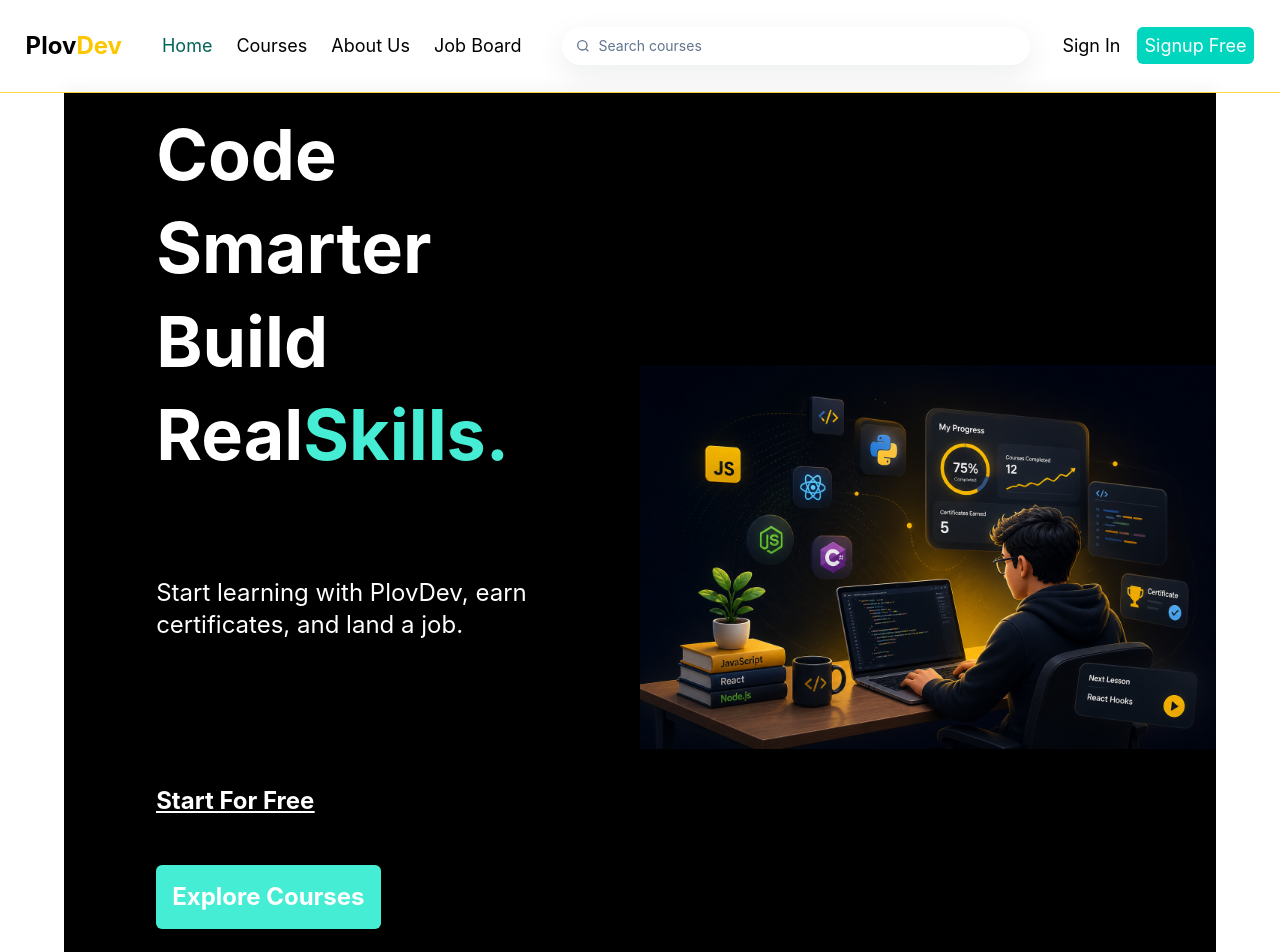
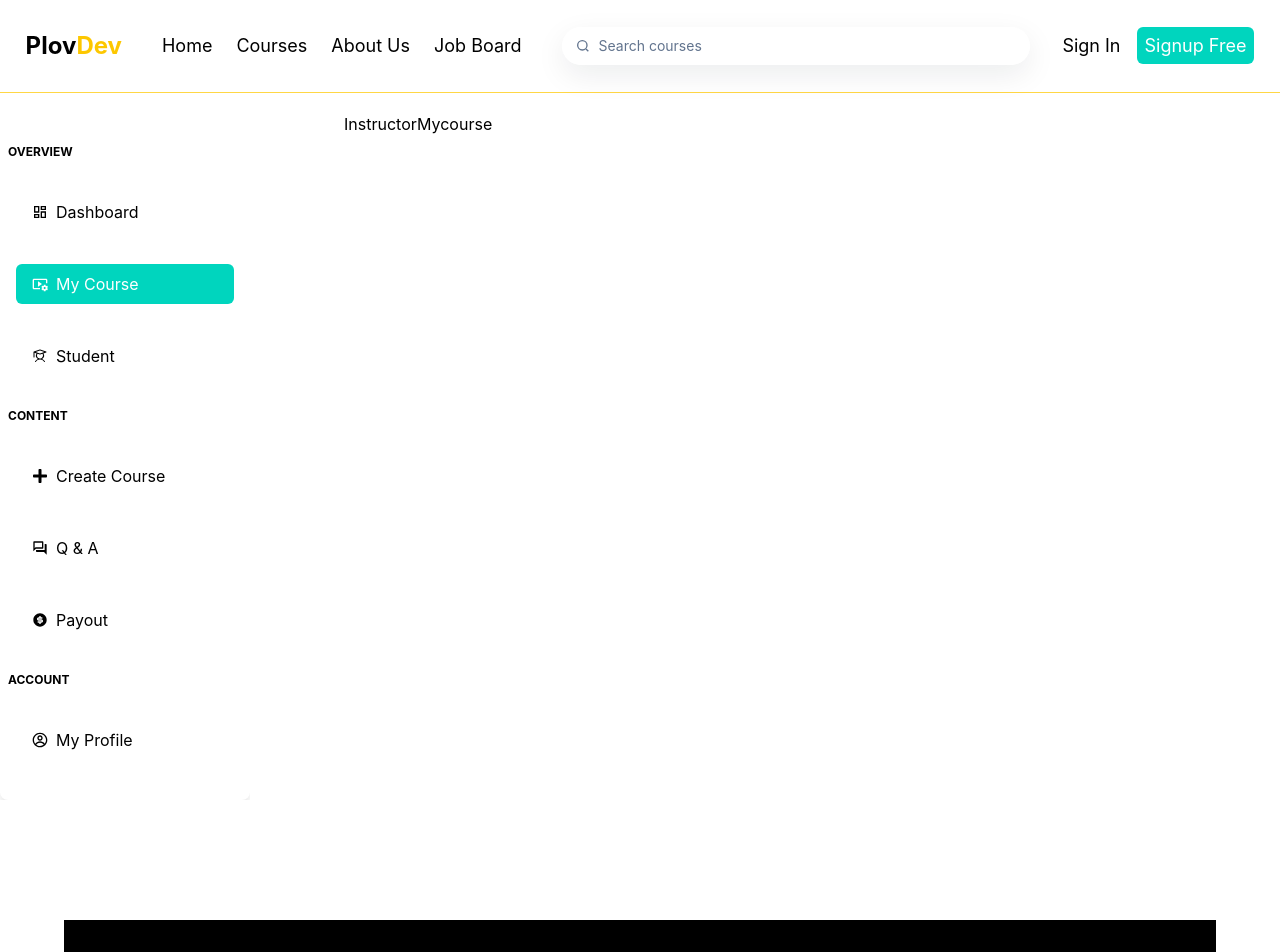
Before and after one commit to UdomHorn/PlovDevTestingAPI, a React (Vite) app in the folder Frontend/: page /instructor/my-course in a window 1280 px wide. Before the commit this address led to /. Shown: the top 952 px of the page. Built offline with nearby package versions, Linux system fonts and the light colour scheme; no server answers.

Commit message:
add verticle side bar and fix instructor route

```diff
--- a/Frontend/src/App.jsx
+++ b/Frontend/src/App.jsx
@@ -30,6 +30,8 @@ import InprocessPage from './pages/mylearning/InprocessPage'
 import CompletePage from './pages/mylearning/CompletePage'
 import FavoritePage from './pages/mylearning/FavoritePage'
 import CertifiatePage from './pages/mylearning/CertifiatePage'
+import InstructorQnA from './pages/instructor/InstructorQnA'
+import InstructorMycourse from './pages/instructor/InstructorMycourse'
 
 const DashboardLayout = ({ type }) => {
   const Sidebar = type === 'admin' ? SidebarAdmin : SidebarUser
@@ -111,6 +113,8 @@ function App() {
             <Route path="/instructor" element={<DashboardLayout type="instructor" />}>
               <Route index element={<Navigate to="dashboard" replace />} />
               <Route path="dashboard" element={<InstructorDashboard />} />
+              <Route path="my-course" element={<InstructorMycourse />} />
+              <Route path="q&a" element={<InstructorQnA />} />
               <Route path="create-course" element={<InstructorCreateCoursePage />} />
               <Route path="students" element={<InstructorStudentPage />} />
               <Route path="payout" element={<InstructorPayoutPage />} />
--- a/Frontend/src/layout/SidebarAdmin.jsx
+++ b/Frontend/src/layout/SidebarAdmin.jsx
@@ -9,36 +9,41 @@ import { IoSettingsOutline } from "react-icons/io5";
 import { FaUserGroup } from "react-icons/fa6";
 import { LuLogOut } from "react-icons/lu";
 
+const navLinkClass = ({ isActive }) =>
+  `gap-2 duration-200 flex items-center pointer rounded-md px-4 py-2 ${
+    isActive ? 'bg-teal-400 text-white hover:text-white' : 'hover:text-teal-500'
+  }`
+
 const SidebarAdmin = () => {
   return (
-    <nav className='h-screen fixed top-0 left-0 z-100  w-[250px] bg-white
+    <nav className='z-100 bg-white max-lg:w-full max-lg:overflow-x-auto lg:h-screen lg:fixed lg:top-0 lg:left-0 lg:w-[250px] lg:overflow-hidden
      '>
-      <ul className='mt-28 h-full rounded-lg shadow-lg '>
+      <ul className='mt-28 rounded-lg shadow-lg max-lg:flex max-lg:w-max max-lg:h-auto lg:h-[calc(100vh-7rem)] lg:block lg:overflow-y-auto lg:pb-4 lg:[-ms-overflow-style:none] lg:[scrollbar-width:none] lg:[&::-webkit-scrollbar]:hidden '>
 
-        <div className='mx-2 py-8  font-bold text-xs text-black'> OVERVIEW </div>
+        <div className='mx-2  mt-8 mb-4 font-bold text-xs text-black max-lg:hidden'> OVERVIEW </div>
 
-        <li className='p-4' ><NavLink to="/admin/dashboard" className='hover:text-teal-500 gap-2 duration-200 flex items-center pointer'>
+        <li className='p-4' ><NavLink to="/admin/dashboard" className={navLinkClass}>
           <MdOutlineDashboard /> Dashboard
         </NavLink> </li>
 
-        <li className='p-4'><NavLink to="/admin/courses" className='hover:text-teal-500 gap-2 duration-200 flex items-center pointer'><MdOutlineVideoSettings /> Courses </NavLink></li>
+        <li className='p-4'><NavLink to="/admin/courses" className={navLinkClass}><MdOutlineVideoSettings /> Courses </NavLink></li>
 
-        <li className='p-4'><NavLink to="/admin/users" className='hover:text-teal-500 gap-2 duration-200 flex items-center pointer'><FaUserGroup /> Users </NavLink> </li>
+        <li className='p-4'><NavLink to="/admin/users" className={navLinkClass}><FaUserGroup /> Users </NavLink> </li>
 
-        <li className='p-4'><NavLink to="/admin/payment" className='hover:text-teal-500 gap-2 duration-200 flex items-center pointer'><MdOutlinePayment /> Payment</NavLink> </li>
+        <li className='p-4'><NavLink to="/admin/payment" className={navLinkClass}><MdOutlinePayment /> Payment</NavLink> </li>
 
-        <li className='p-4'><NavLink to="/admin/payout" className='hover:text-teal-500 gap-2 duration-200 flex items-center pointer0'><RiMoneyDollarCircleFill /> Payout</NavLink> </li>
+        <li className='p-4'><NavLink to="/admin/payout" className={navLinkClass}><RiMoneyDollarCircleFill /> Payout</NavLink> </li>
 
-        <li className='p-4'><NavLink to="/admin/jobs" className='hover:text-teal-500 gap-2 duration-200 flex items-center pointer0'><MdOutlineWork/> Job Board</NavLink> </li>
+        <li className='p-4'><NavLink to="/admin/jobs" className={navLinkClass}><MdOutlineWork/> Job Board</NavLink> </li>
 
-        <div className='mx-2 my-8  font-bold text-xs text-black'> ACCOUNT </div>
+        <div className='mx-2 my-4  font-bold text-xs text-black max-lg:hidden'> ACCOUNT </div>
 
-        <li className='p-4'><NavLink to="/admin/profile" className='hover:text-teal-500 gap-2 duration-200 flex items-center pointer'><CgProfile /> My Profile</NavLink> </li>
-        <li className='p-4'><NavLink to="/admin/setting" className='hover:text-teal-500 gap-2 duration-200 flex items-center pointer'><IoSettingsOutline /> Setting</NavLink> </li>
+        <li className='p-4'><NavLink to="/admin/profile" className={navLinkClass}><CgProfile /> My Profile</NavLink> </li>
+        <li className='p-4'><NavLink to="/admin/setting" className={navLinkClass}><IoSettingsOutline /> Setting</NavLink> </li>
 
 
 
-        <div className='absolute w-full  p-4 mt-auto border-t-2 border-gray-200 flex justify-center bottom-0'><NavLink to="/logout" className=' gap-2 duration-200 flex items-center pointer hover:text-red-600'><LuLogOut />Logout</NavLink> </div>
+        <div className='w-full p-4 border-t-2 border-gray-200 flex justify-center max-lg:w-auto max-lg:border-t-0'><NavLink to="/logout" className=' gap-2 duration-200 flex items-center pointer hover:text-red-600'><LuLogOut />Logout</NavLink> </div>
 
       </ul>
 
--- a/Frontend/src/layout/SidebarUser.jsx
+++ b/Frontend/src/layout/SidebarUser.jsx
@@ -8,38 +8,42 @@ import { RiMoneyDollarCircleFill } from "react-icons/ri";
 import { CgProfile } from "react-icons/cg";
 import { IoSettingsOutline } from "react-icons/io5";
 import { LuLogOut } from "react-icons/lu";
+
+const navLinkClass = ({ isActive }) =>
+  `gap-2 duration-200 flex items-center pointer rounded-md px-4 py-2 ${
+    isActive ? 'bg-teal-400 text-white hover:text-white' : 'hover:text-teal-500'
+  }`
+
 const SidebarUser = () => {
   return (
-    <nav className='h-screen fixed top-0 left-0 z-100  w-[250px] bg-white'>
-      <ul className='mt-28 h-full rounded-lg shadow-lg'>
+    <nav className='z-100 bg-white max-lg:w-full max-lg:overflow-x-auto lg:h-screen lg:fixed lg:top-0 lg:left-0 lg:w-[250px] lg:overflow-hidden'>
+      <ul className='mt-28 rounded-lg shadow-lg max-lg:flex max-lg:w-max max-lg:h-auto lg:h-[calc(100vh-7rem)] lg:block lg:overflow-y-auto lg:pb-4 lg:[-ms-overflow-style:none] lg:[scrollbar-width:none] lg:[&::-webkit-scrollbar]:hidden'>
 
-        <div className='mx-2 my-8 font-bold text-xs text-black'> OVERVIEW </div>
+        <div className='mx-2 mt-8 mb-4 font-bold text-xs text-black max-lg:hidden'> OVERVIEW </div>
 
-        <li className='p-4' ><NavLink to="/instructor/dashboard" className='hover:text-teal-500 gap-2 duration-200 flex items-center pointer'>
+        <li className='p-4' ><NavLink to="/instructor/dashboard" className={navLinkClass}>
           <MdOutlineDashboard /> Dashboard
         </NavLink> </li>
 
-        <li className='p-4'><NavLink to="/instructor/dashboard" className='hover:text-teal-500 gap-2 duration-200 flex items-center pointer'><MdOutlineVideoSettings /> My Course</NavLink></li>
+        <li className='p-4'><NavLink to="/instructor/my-course" className={navLinkClass}><MdOutlineVideoSettings /> My Course</NavLink></li>
 
-        {/* <li className='p-4'><NavLink to="/mylearning" className='hover:text-teal-500 gap-2 duration-200 flex items-center pointer'><LiaLaptopCodeSolid /> My Learning</NavLink></li> */}
-        <li className='p-4'><NavLink to="/instructor/students" className='hover:text-teal-500 gap-2 duration-200 flex items-center pointer'><PiStudent /> Student</NavLink> </li>
+        <li className='p-4'><NavLink to="/instructor/students" className={navLinkClass}><PiStudent /> Student</NavLink> </li>
 
-        <div className='mx-2 my-8  font-bold text-xs text-black'> CONTENT </div>
+        <div className='mx-2 my-4  font-bold text-xs text-black max-lg:hidden'> CONTENT </div>
 
 
-        <li className='p-4'><NavLink to="/instructor/create-course" className='hover:text-teal-500 gap-2 duration-200 flex items-center pointer'><FaPlus /> Create Course
+        <li className='p-4'><NavLink to="/instructor/create-course" className={navLinkClass}><FaPlus /> Create Course
         </NavLink> </li>
-        <li className='p-4'><NavLink to="/instructor/dashboard" className='hover:text-teal-500 gap-2 duration-200 flex items-center pointer'><MdOutlineQuestionAnswer /> Q & A </NavLink> </li>
-        {/* <li className='p-4'><NavLink to="/payment" className='hover:text-teal-500 gap-2 duration-200 flex items-center pointer'><MdOutlinePayment /> Payment</NavLink> </li> */}
-        <li className='p-4'><NavLink to="/instructor/payout" className='hover:text-teal-500 gap-2 duration-200 flex items-center pointer0'><RiMoneyDollarCircleFill /> Payout</NavLink> </li>
+        <li className='p-4'><NavLink to="/instructor/q&a" className={navLinkClass}><MdOutlineQuestionAnswer /> Q & A </NavLink> </li>
+        <li className='p-4'><NavLink to="/instructor/payout" className={navLinkClass}><RiMoneyDollarCircleFill /> Payout</NavLink> </li>
 
-        <div className='mx-2 my-8  font-bold text-xs text-black'> ACCOUNT </div>
+        <div className='mx-2 my-4  font-bold text-xs text-black max-lg:hidden'> ACCOUNT </div>
 
-        <li className='p-4'><NavLink to="/instructor/profile" className='hover:text-teal-500 gap-2 duration-200 flex items-center pointer'><CgProfile /> My Profile</NavLink> </li>
-        <li className='p-4'><NavLink to="/instructor/setting" className='hover:text-teal-500 gap-2 duration-200 flex items-center pointer'><IoSettingsOutline /> Setting</NavLink> </li>
+        <li className='p-4'><NavLink to="/instructor/profile" className={navLinkClass}><CgProfile /> My Profile</NavLink> </li>
+        <li className='p-4'><NavLink to="/instructor/setting" className={navLinkClass}><IoSettingsOutline /> Setting</NavLink> </li>
 
 
-        <div className='absolute w-full  p-4 mt-auto border-t-2 border-gray-200 flex justify-center bottom-0'><NavLink to="/logout" className=' gap-2 duration-200 flex items-center pointer hover:text-red-600'><LuLogOut />Logout</NavLink> </div>
+        <div className='w-full p-4 border-t-2 border-gray-200 flex justify-center max-lg:w-auto max-lg:border-t-0'><NavLink to="/logout" className=' gap-2 duration-200 flex items-center pointer hover:text-red-600'><LuLogOut />Logout</NavLink> </div>
 
       </ul>
 
--- /dev/null
+++ b/Frontend/src/pages/instructor/InstructorMycourse.jsx
@@ -0,0 +1,7 @@
+const InstructorMycourse = () => {
+  return (
+    <div>InstructorMycourse</div>
+  )
+}
+
+export default InstructorMycourse
--- /dev/null
+++ b/Frontend/src/pages/instructor/InstructorQnA.jsx
@@ -0,0 +1,7 @@
+const InstructorQnA = () => {
+  return (
+    <div>InstructorQnA</div>
+  )
+}
+
+export default InstructorQnA
```
